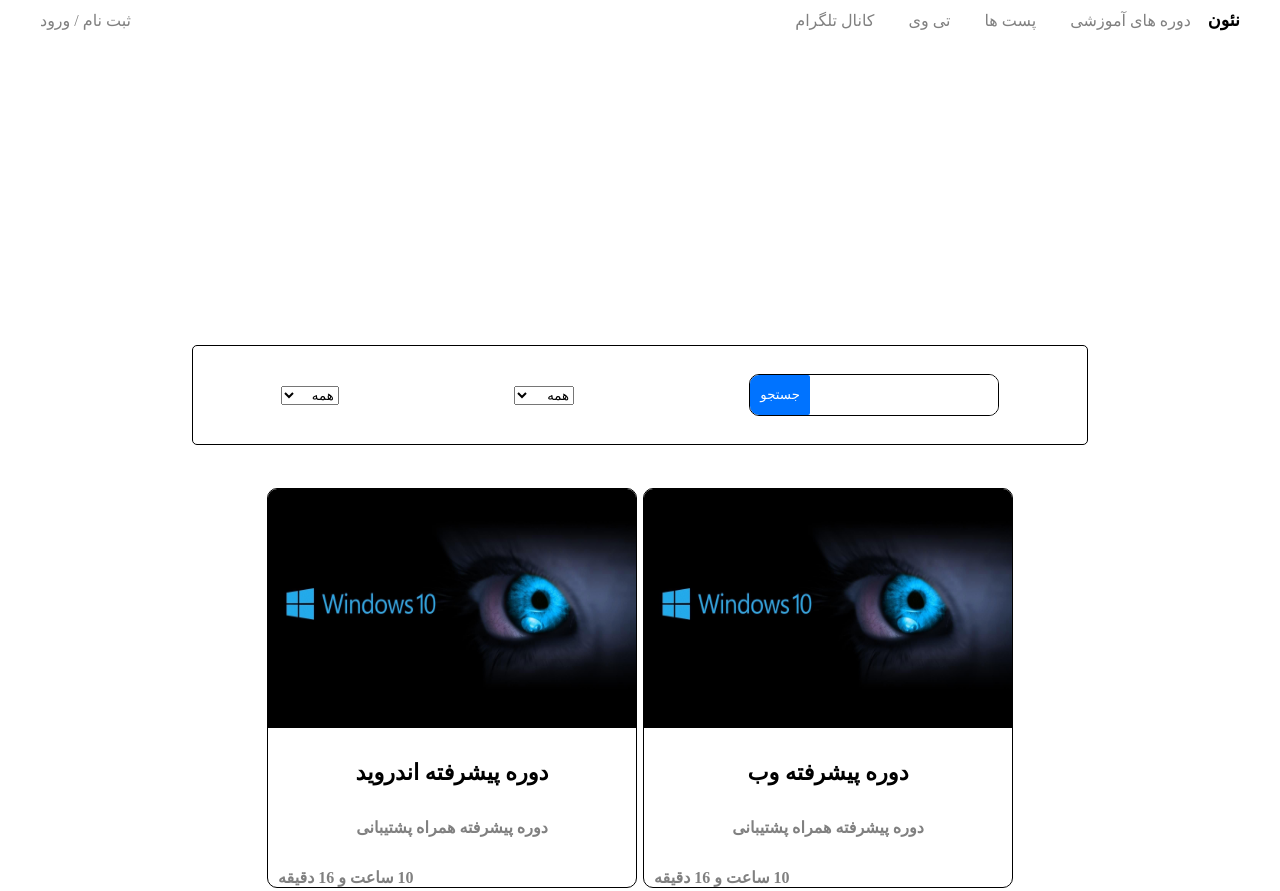
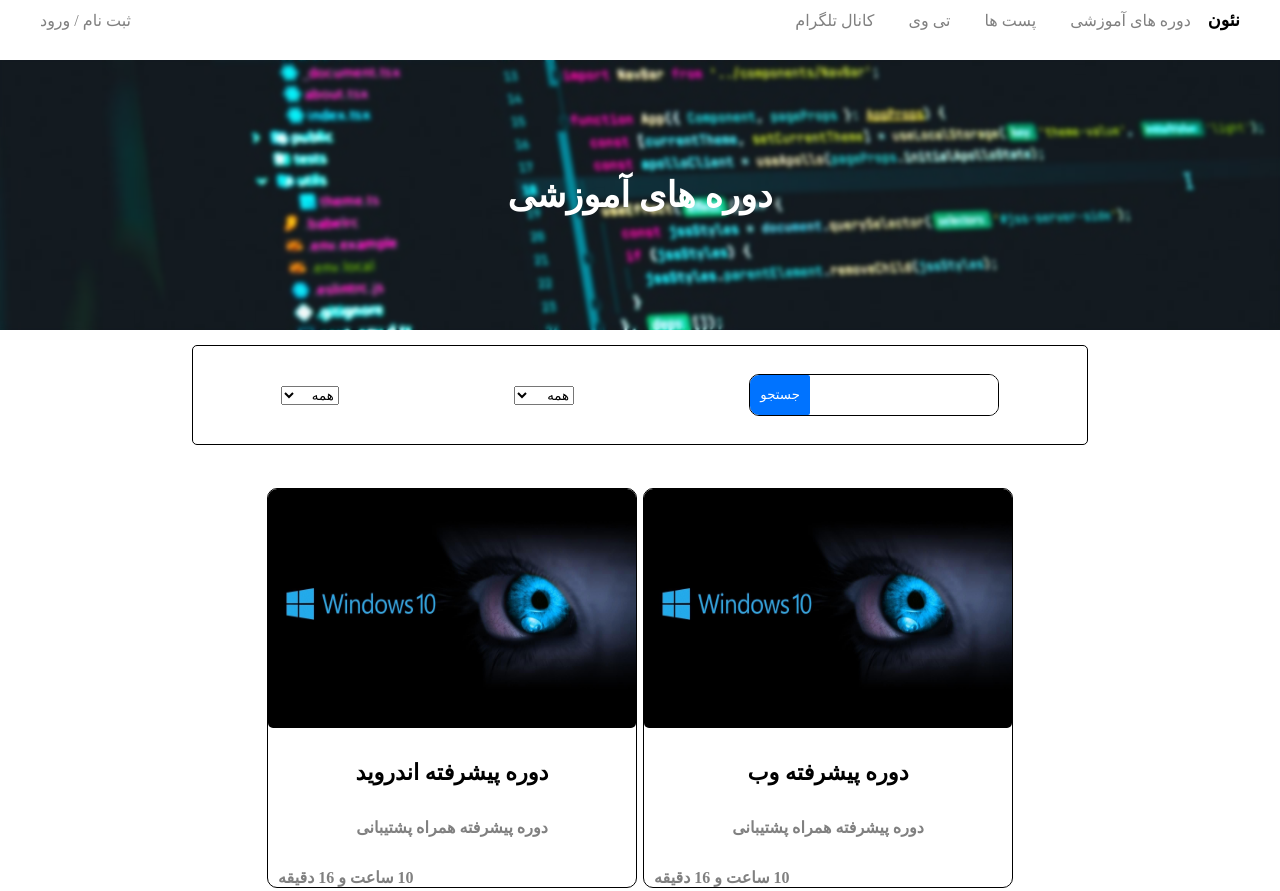
Before and after one commit to pilentboy/sell-course-neon, a plain HTML site: page index.html in a window 1280 px wide. Shown: the top 891 px of the page. Drawn offline with nearby package versions, Linux system fonts and the light colour scheme; the site is published under a folder, as on GitHub Pages, so addresses that start at the root find nothing.

Commit message:
V1.1 change directories

```diff
--- a/index.html
+++ b/index.html
@@ -6,7 +6,7 @@
     <meta name="viewport" content="width=device-width, initial-scale=1.0">
     <title>Neon</title>
     <link rel="stylesheet" href="https://cdn.jsdelivr.net/npm/bootstrap-icons@1.10.5/font/bootstrap-icons.css">
-    <link rel="stylesheet" href="css/style.css">
+    <link rel="stylesheet" href="style.css">
 </head>
 <body>
 
--- a/css/style.css
+++ b/style.css
@@ -116,11 +116,12 @@ header{
     width: 100vw;
     height: 270px;
     position: relative;
-    background-image: url(/img/code.jfif);
+    background: url('./img/code.jfif');
     background-position: center;
     background-size: cover;
     background-repeat: no-repeat;
 }
+
 
 .web-img-text{
     font-size: 2.2rem;
@@ -212,6 +213,12 @@ select{
 .card-img{
     width: 100%;
     height: 60%;
+	transition:all 0.3s;
+	border-radius:5px
+}
+.card-img:hover{
+	transform:scale(1.1);
+
 }
 .card .title,.desc,.course-time{
     padding: 0 10px;
```
